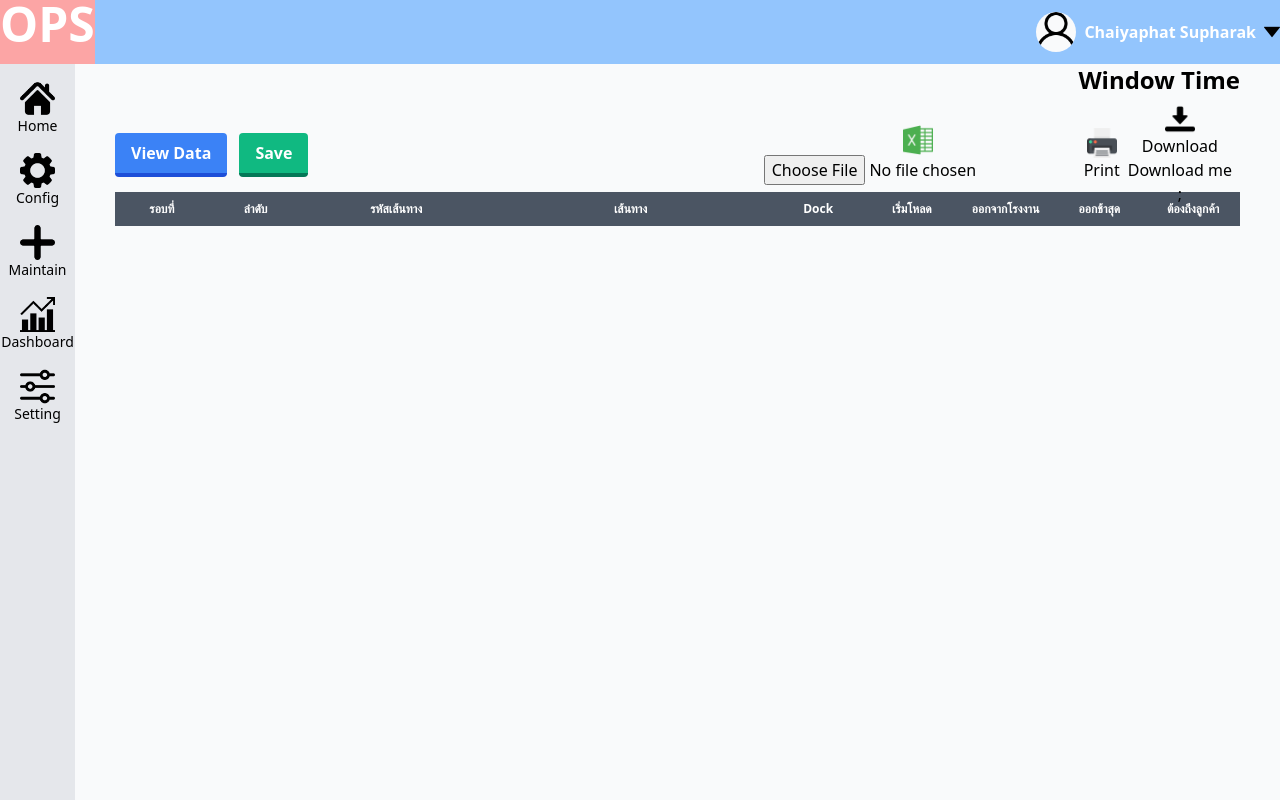
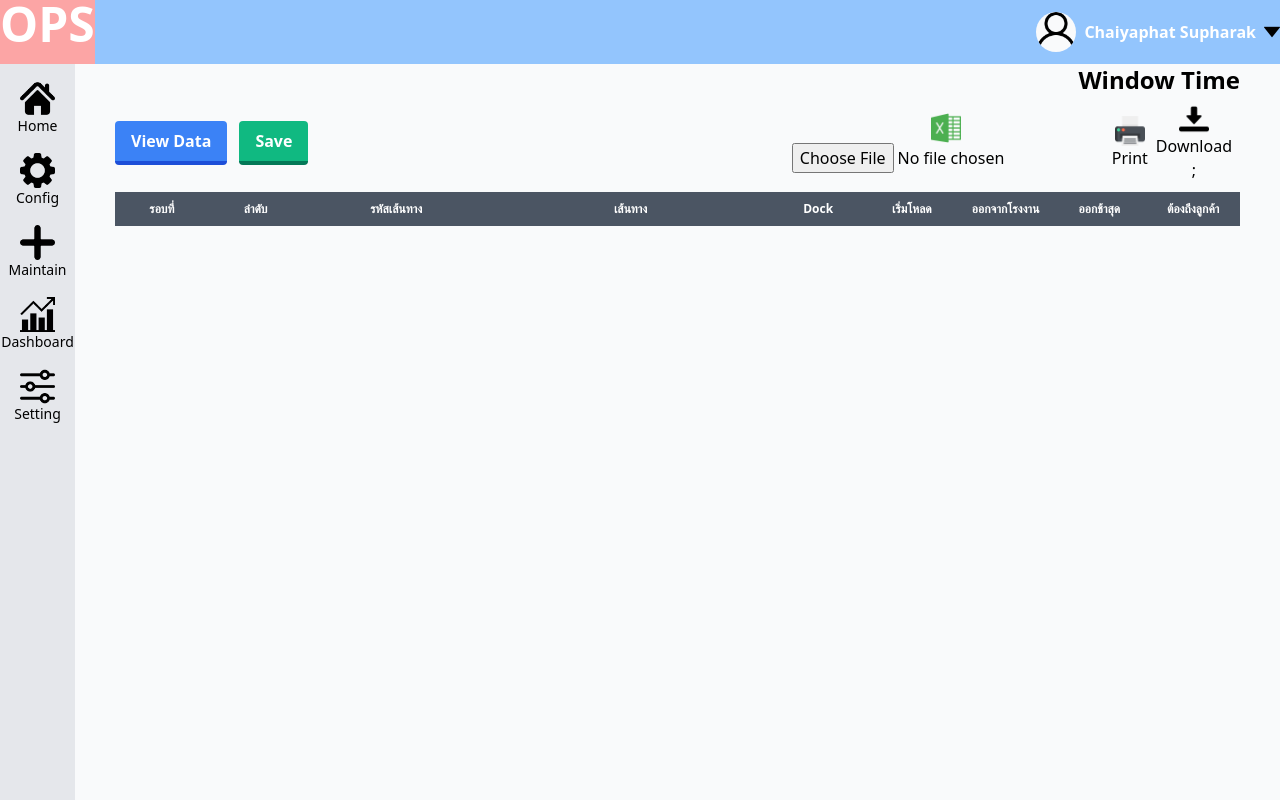
Before and after one commit to chaiyaphat20/react_redux_toolkit_tailwind, a React (Create React App) app: page /home in a window 1280 px wide. Built offline with nearby package versions, Linux system fonts and the light colour scheme.

Commit message:
feat: dowload csv file

```diff
--- a/src/Pages/Home/Home.tsx
+++ b/src/Pages/Home/Home.tsx
@@ -132,9 +132,8 @@ function Home() {
                 </div>
                 <div className="flex flex-col items-center mr-2">
                   <img src={directDownloadIcon} width={30} className="cursor-pointer " alt="images" />
-                  <h1>Download</h1>
                   <CSVLink data={items} headers={headers}>
-                    Download me
+                    <h1>Download</h1>
                   </CSVLink>
                   ;
                 </div>
```
